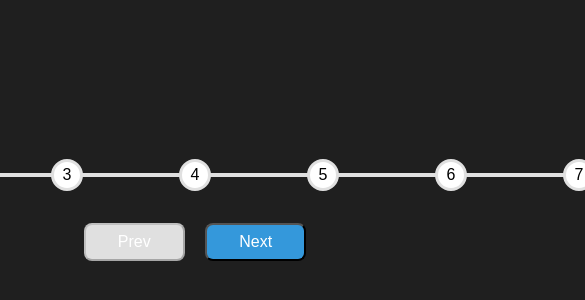
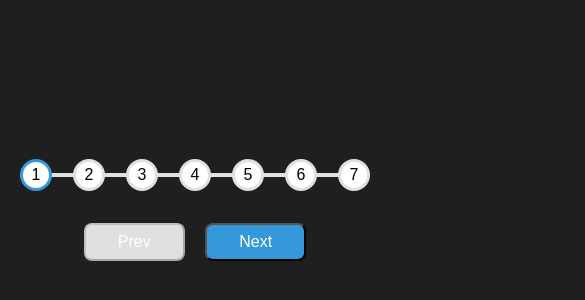
Before and after one commit to AayushThakur1999/progress-steps, a plain HTML site: page index.htm in a window 390 px wide. Shown: the part 212-512 px from the top of the page, 585 px wide, since content can reach past the window. Drawn offline with Linux system fonts and the light colour scheme; a web font is replaced by a local one.

Commit message:
add responsive design

```diff
--- a/style.css
+++ b/style.css
@@ -88,3 +88,15 @@ body {
     background-color: var(--line-border-empty);
     cursor: not-allowed;
 }
+
+@media only screen and (max-width: 800px) {
+    .progress-div {
+        max-width: 500px;
+    }
+}
+
+@media only screen and (max-width: 450px) {
+    .progress-div {
+        max-width: 350px;
+    }
+}
```
